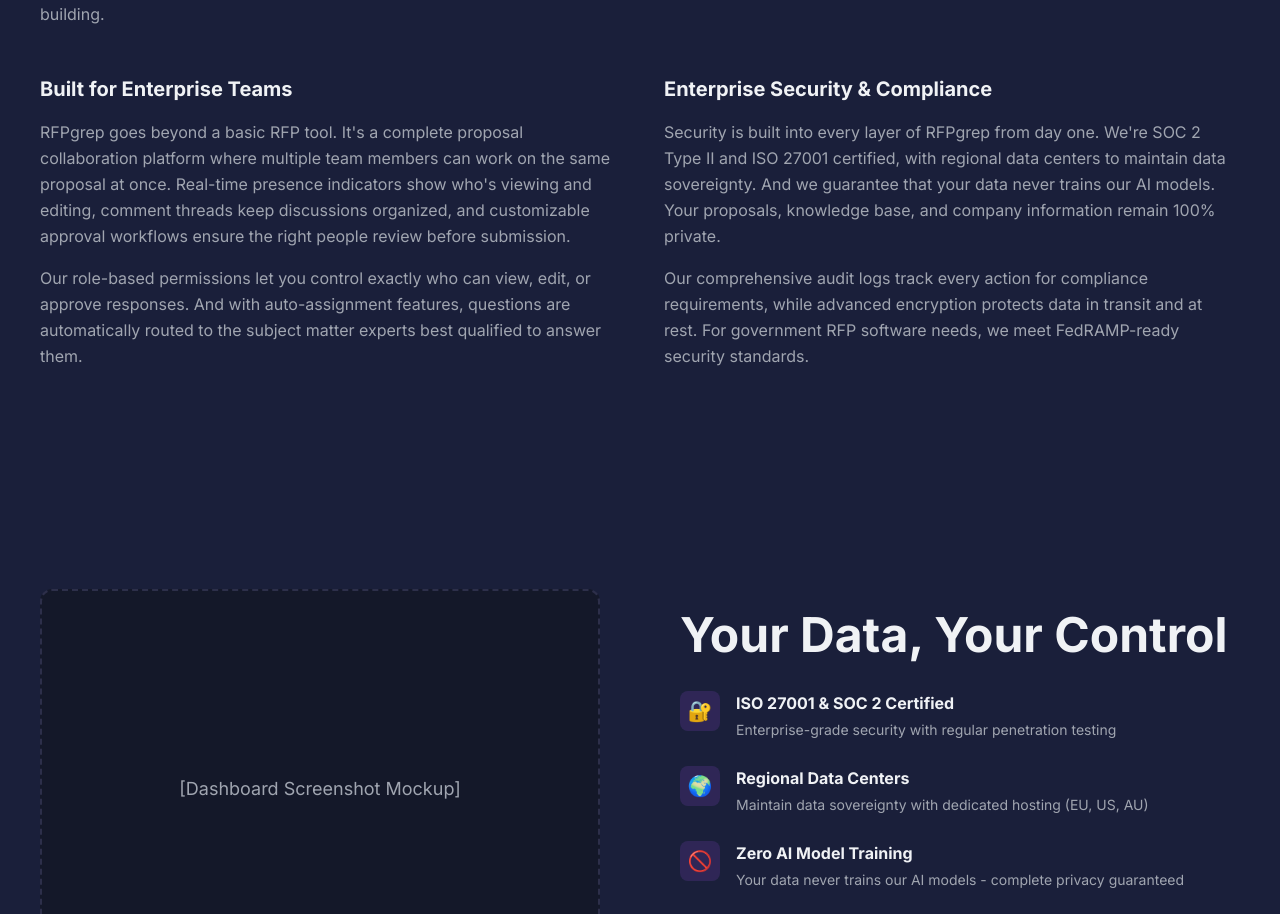
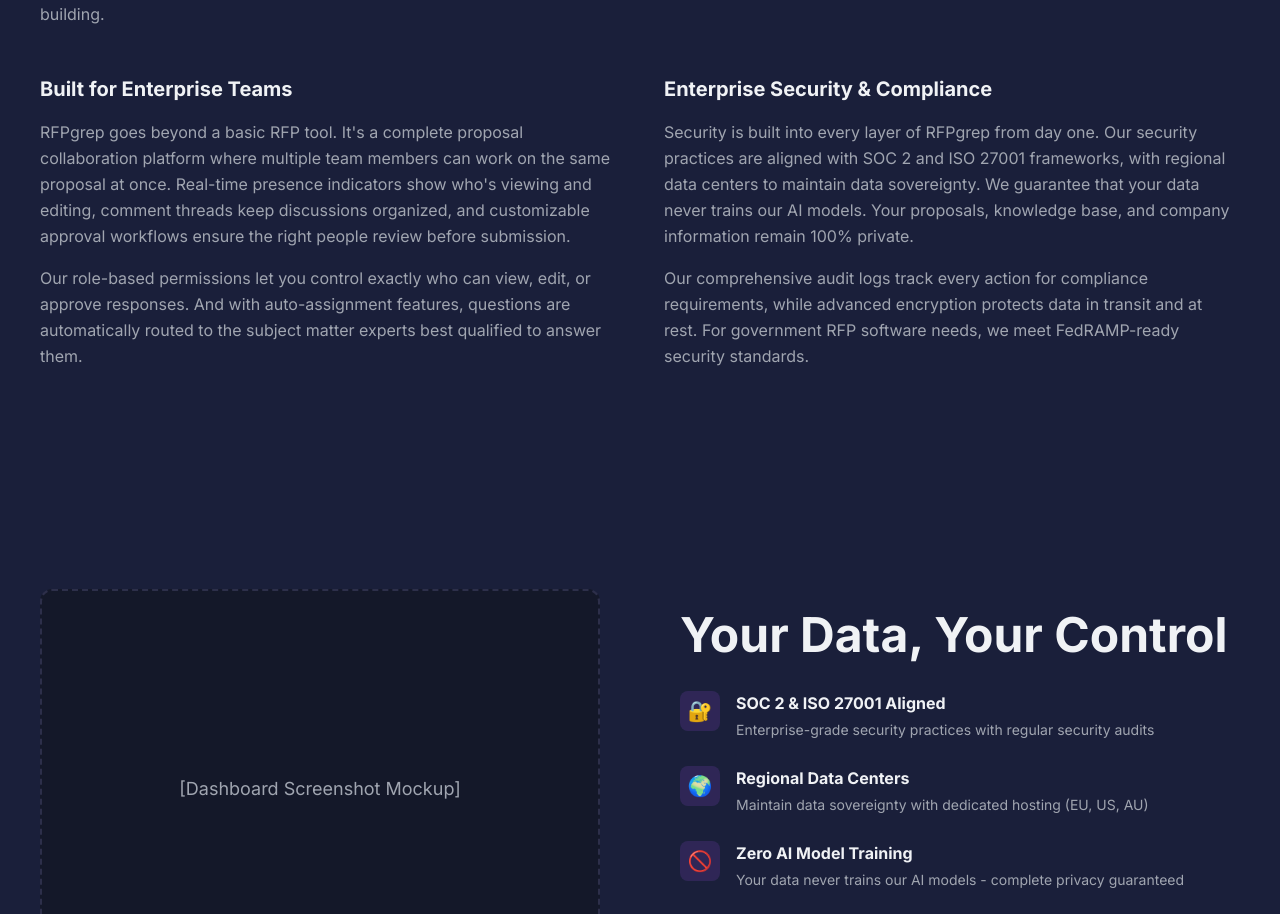
Before and after one commit to Sujithkal/rfpgrep, a React (Vite) app: page / in a window 1280 px wide. Shown: the part 4803-5717 px from the top of the page. Built offline with nearby package versions, Linux system fonts and the light colour scheme; no server answers.

Commit message:
Fix: Legal-safe compliance claims, add answer lock, global search

```diff
--- a/src/pages/EditorPage.jsx
+++ b/src/pages/EditorPage.jsx
@@ -63,6 +63,10 @@
 
     // AI Review cache
     const [aiReviews, setAiReviews] = useState({}); // { questionIndex: { issues, score, badge } }
+
+    // Global search state
+    const [searchQuery, setSearchQuery] = useState('');
+    const [searchOpen, setSearchOpen] = useState(false);
 
     // Presence subscription
     useEffect(() => {
@@ -130,11 +134,23 @@
     };
 
     const allQuestions = getAllQuestions();
-    const totalQuestions = allQuestions.length;
+
+    // Filter questions by search query
+    const filteredQuestions = searchQuery.trim()
+        ? allQuestions.filter(q => {
+            const query = searchQuery.toLowerCase();
+            const questionMatch = (q.text || q.question || '').toLowerCase().includes(query);
+            const answerMatch = (q.response || '').toLowerCase().includes(query);
+            const sectionMatch = (q.sectionName || '').toLowerCase().includes(query);
+            return questionMatch || answerMatch || sectionMatch;
+        })
+        : allQuestions;
+
+    const totalQuestions = filteredQuestions.length;
     const totalPages = Math.ceil(totalQuestions / QUESTIONS_PER_PAGE);
     const startIndex = (currentPage - 1) * QUESTIONS_PER_PAGE;
     const endIndex = Math.min(startIndex + QUESTIONS_PER_PAGE, totalQuestions);
-    const currentPageQuestions = allQuestions.slice(startIndex, endIndex);
+    const currentPageQuestions = filteredQuestions.slice(startIndex, endIndex);
 
     // AI response generator with real trust score
     const generateMockResponse = (questionText) => {
@@ -217,6 +233,16 @@
     // Regenerate single question
     const handleRegenerate = async (globalIndex) => {
         const question = allQuestions[globalIndex];
+
+        // Check if answer is locked (approved or final)
+        const status = question.workflowStatus || question.status;
+        if (status === 'approved' || status === 'final') {
+            const confirmOverwrite = window.confirm(
+                '⚠️ This answer has been approved/finalized.\n\nAre you sure you want to regenerate and overwrite it?'
+            );
+            if (!confirmOverwrite) return;
+        }
+
         setRegeneratingIndex(globalIndex);
 
         try {
@@ -227,6 +253,7 @@
                 ...updatedRfp.sections[question.sectionIndex].questions[question.questionIndex],
                 response: mockResult.response,
                 status: 'generated',
+                workflowStatus: 'draft', // Reset to draft after regeneration
                 trustScore: mockResult.trustScore
             };
 
@@ -234,6 +261,7 @@
                 await updateProjectQuestion(user.uid, projectId, question.sectionIndex, question.questionIndex, {
                     response: mockResult.response,
                     status: 'generated',
+                    workflowStatus: 'draft',
                     trustScore: mockResult.trustScore
                 });
             }
@@ -500,6 +528,34 @@
                         </div>
 
                         <div className="flex items-center gap-2">
+                            {/* Global Search */}
+                            <div className="relative">
+                                <input
+                                    type="text"
+                                    placeholder="🔍 Search questions & answers..."
+                                    value={searchQuery}
+                                    onChange={(e) => {
+                                        setSearchQuery(e.target.value);
+                                        setCurrentPage(1); // Reset to first page on search
+                                    }}
+                                    className="w-64 px-4 py-2 bg-gray-100 border border-gray-200 rounded-lg text-sm focus:outline-none focus:ring-2 focus:ring-indigo-500 focus:border-transparent"
+                                />
+                                {searchQuery && (
+                                    <button
+                                        onClick={() => setSearchQuery('')}
+                                        className="absolute right-2 top-1/2 -translate-y-1/2 text-gray-400 hover:text-gray-600"
+                                    >
+                                        ✕
+                                    </button>
+                                )}
+                            </div>
+
+                            {searchQuery && (
+                                <span className="text-sm text-gray-500">
+                                    {totalQuestions} result{totalQuestions !== 1 ? 's' : ''}
+                                </span>
+                            )}
+
                             {/* Generate All */}
                             <button
                                 onClick={handleGenerateAll}
--- a/src/pages/LandingPage.jsx
+++ b/src/pages/LandingPage.jsx
@@ -252,7 +252,7 @@
                                         { feature: 'Export to PDF, Word, Excel', us: true, them: true },
                                         { feature: 'Team Role & Permissions', us: true, them: 'Basic' },
                                         { feature: 'Knowledge Base Integration', us: true, them: 'Limited' },
-                                        { feature: 'SOC 2 & ISO 27001 Compliance', us: true, them: 'Varies' },
+                                        { feature: 'SOC 2 & ISO 27001 Aligned Security', us: true, them: 'Varies' },
                                         { feature: 'Gamification & Team Leaderboards', us: true, them: false },
                                         { feature: 'Auto-assignment by Expertise', us: true, them: false },
                                         { feature: 'No AI Model Training on Your Data', us: true, them: false },
@@ -346,11 +346,11 @@
                                 Enterprise Security & Compliance
                             </h3>
                             <p className="text-text-secondary leading-relaxed mb-4">
-                                Security is built into every layer of RFPgrep from day one. We're SOC 2
-                                Type II and ISO 27001 certified, with regional data centers to maintain
-                                data sovereignty. And we guarantee that your data never trains our AI
-                                models. Your proposals, knowledge base, and company information remain
-                                100% private.
+                                Security is built into every layer of RFPgrep from day one. Our security
+                                practices are aligned with SOC 2 and ISO 27001 frameworks, with regional
+                                data centers to maintain data sovereignty. We guarantee that your data
+                                never trains our AI models. Your proposals, knowledge base, and company
+                                information remain 100% private.
                             </p>
                             <p className="text-text-secondary leading-relaxed">
                                 Our comprehensive audit logs track every action for compliance requirements,
@@ -373,7 +373,7 @@
                         <h2 className="text-5xl font-bold mb-8">Your Data, Your Control</h2>
                         <div className="space-y-6">
                             {[
-                                { icon: '🔐', title: 'ISO 27001 & SOC 2 Certified', desc: 'Enterprise-grade security with regular penetration testing' },
+                                { icon: '🔐', title: 'SOC 2 & ISO 27001 Aligned', desc: 'Enterprise-grade security practices with regular security audits' },
                                 { icon: '🌍', title: 'Regional Data Centers', desc: 'Maintain data sovereignty with dedicated hosting (EU, US, AU)' },
                                 { icon: '🚫', title: 'Zero AI Model Training', desc: 'Your data never trains our AI models - complete privacy guaranteed' },
                                 { icon: '⚡', title: '99.9% Uptime SLA', desc: 'Enterprise-grade reliability with redundant infrastructure' },
--- a/src/services/complianceService.js
+++ b/src/services/complianceService.js
@@ -9,9 +9,9 @@
 export const COMPLIANCE_STANDARDS = {
     SOC2: {
         id: 'soc2',
-        name: 'SOC 2 Type II',
+        name: 'SOC 2 Aligned',
         icon: '🔐',
-        description: 'Service Organization Control 2',
+        description: 'Security practices aligned with SOC 2 standards',
         requirements: [
             { id: 'soc2_1', name: 'Access Controls', description: 'Logical and physical access controls', met: true },
             { id: 'soc2_2', name: 'System Operations', description: 'Secure system operations and monitoring', met: true },
@@ -22,9 +22,9 @@
     },
     ISO27001: {
         id: 'iso27001',
-        name: 'ISO 27001',
+        name: 'ISO 27001 Aligned',
         icon: '🛡️',
-        description: 'Information Security Management',
+        description: 'Security practices aligned with ISO 27001 framework',
         requirements: [
             { id: 'iso_1', name: 'Security Policy', description: 'Information security policies', met: true },
             { id: 'iso_2', name: 'Asset Management', description: 'Asset inventory and classification', met: true },
```
